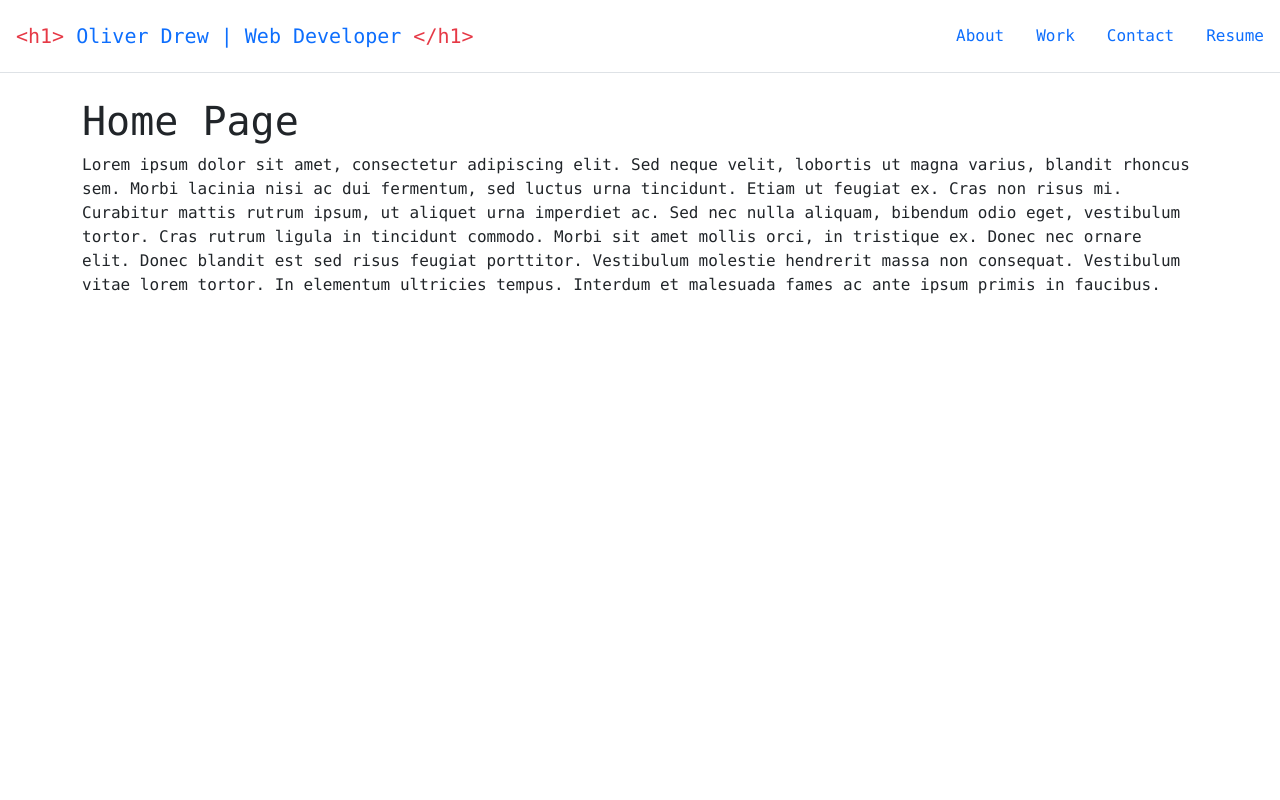
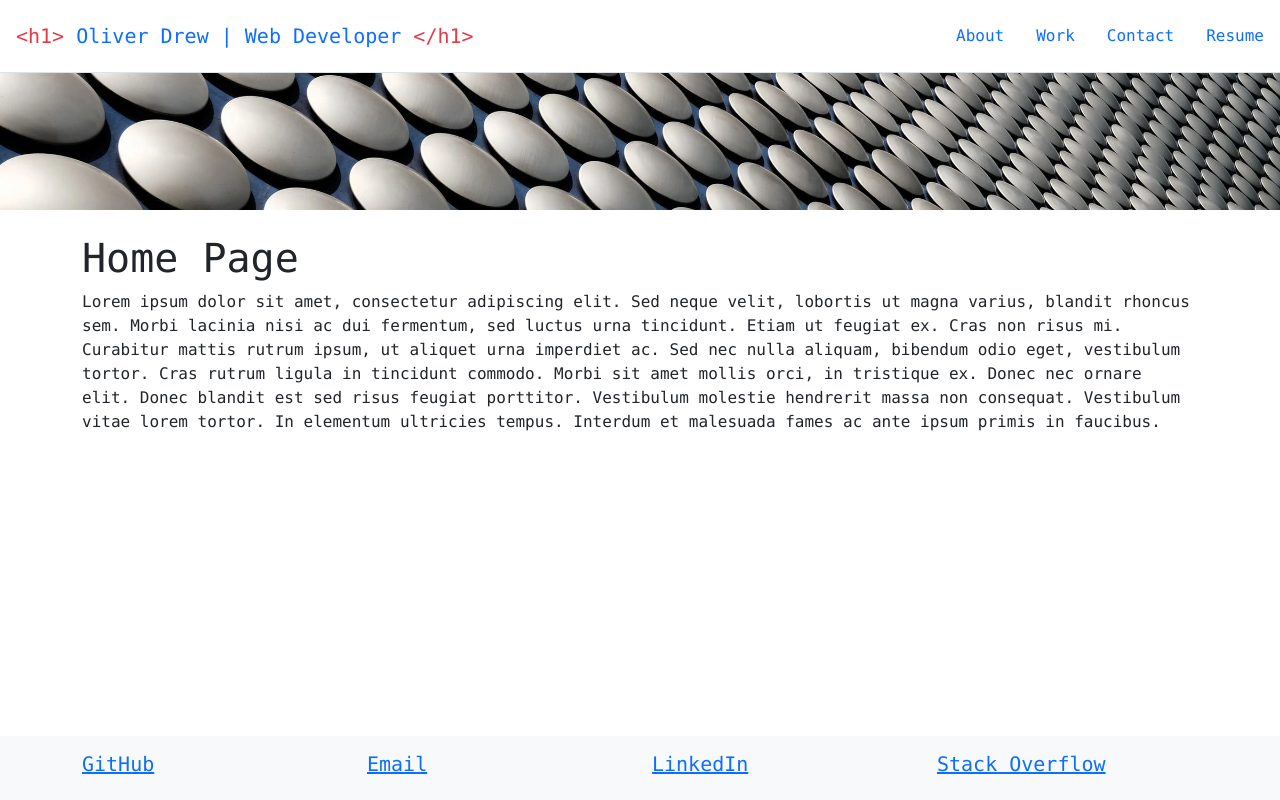
Before and after one commit to oli-drew/oliver-drew-react-portfolio, a React (Create React App) app: page / in a window 1280 px wide. Built offline with nearby package versions, Linux system fonts and the light colour scheme.

Commit message:
Added footer and aboutme components

```diff
--- /dev/null
+++ b/src/components/Footer.js
@@ -0,0 +1,42 @@
+import React from "react";
+import "../styles/Footer.css";
+
+function Footer() {
+  return (
+    <footer className="footer mt-auto py-3 bg-light">
+      <div className="container">
+        <div className="row">
+          <div className="col-6 col-lg">
+            <h5>
+              <a href="https://github.com/oli-drew">GitHub</a>
+            </h5>
+          </div>
+          <div className="col-6 col-lg">
+            <h5>
+              <a href="mailto:oli_webdev@protonmail.com">Email</a>
+            </h5>
+          </div>
+          <div className="col-6 col-lg">
+            <h5>
+              <a rel="nofollow" href="https://uk.linkedin.com/in/oliver-drew">
+                LinkedIn
+              </a>
+            </h5>
+          </div>
+          <div className="col-6 col-lg">
+            <h5>
+              <a
+                rel="nofollow"
+                href="https://stackoverflow.com/users/16805384/oli-drew"
+              >
+                Stack Overflow
+              </a>
+            </h5>
+          </div>
+        </div>
+      </div>
+    </footer>
+  );
+}
+
+export default Footer;
--- a/src/components/HeroImage.js
+++ b/src/components/HeroImage.js
@@ -1,10 +1,11 @@
 import React from "react";
 import "../styles/HeroImage.css";
+import image from "../img/bullring.webp";
 
 function HeroImage() {
   return (
-    <div>
-      <p>Hero Image goes here</p>
+    <div className="mb-4">
+      <img src={image} style={{ maxWidth: "100%" }} />
     </div>
   );
 }
--- a/src/components/Nav.js
+++ b/src/components/Nav.js
@@ -5,7 +5,7 @@ import "../styles/Nav.css";
 // We assign them to their own variable names
 function Nav({ currentPage, handlePageChange }) {
   return (
-    <header className="d-flex flex-wrap align-items-center justify-content-center justify-content-md-between py-3 mb-4 border-bottom">
+    <header className="d-flex flex-wrap align-items-center justify-content-center justify-content-md-between py-3 border-bottom">
       <a
         className="navbar-brand logo mx-3"
         href="/"
--- a/src/components/PortfolioContainer.js
+++ b/src/components/PortfolioContainer.js
@@ -1,5 +1,6 @@
 import React, { useState } from "react";
 import Nav from "./Nav";
+import Footer from "./Footer";
 import HeroImage from "./HeroImage";
 import AboutMe from "./AboutMe";
 import WorkShowcase from "./WorkShowcase";
@@ -13,7 +14,7 @@ import Contact from "./pages/Contact";
 export default function PortfolioContainer() {
   const [currentPage, setCurrentPage] = useState("Home");
 
-  // Check value of `currentPage`. Depending on the value of currentPage, we return the corresponding component to render.
+  // Check value of `currentPage`. Then return component to render.
   const renderPage = () => {
     if (currentPage === "Home") {
       console.log("home");
@@ -36,10 +37,12 @@ export default function PortfolioContainer() {
   const handlePageChange = (page) => setCurrentPage(page);
 
   return (
-    <div>
+    <div className="d-flex flex-column min-vh-100">
       {/* We are passing the currentPage from state and the function to update it */}
       <Nav currentPage={currentPage} handlePageChange={handlePageChange} />
+      <HeroImage />
       <main className="container">{renderPage()}</main>
+      <Footer />
     </div>
   );
 }
--- a/src/components/pages/About.js
+++ b/src/components/pages/About.js
@@ -1,17 +1,49 @@
-import React from 'react';
+import React from "react";
+import image from "../../img/default.jpg";
 
-export default function About() {
+export default function About(handlePageChange) {
   return (
-    <div>
-      <h1>About Page</h1>
-      <p>
-        Nunc pharetra finibus est at efficitur. Praesent sed congue diam.
-        Integer gravida dui mauris, ut interdum nunc egestas sed. Aenean sed
-        mollis diam. Nunc aliquet risus ac finibus porta. Nam quis arcu non
-        lectus tincidunt fermentum. Suspendisse aliquet orci porta quam semper
-        imperdiet. Praesent euismod mi justo, faucibus scelerisque risus cursus
-        in. Sed rhoncus mollis diam, sit amet facilisis lectus blandit at.
-      </p>
+    <div className="container">
+      <div className="row text-center pb-4">
+        <h1>About Me</h1>
+      </div>
+      <div className="row">
+        <div className="col-xl-4 text-center pb-4">
+          <img
+            className="rounded-circle"
+            width="300"
+            height="300"
+            src={image}
+          />
+        </div>
+        <div className="col-xl-8">
+          <p>
+            Hi, my name’s Oliver Drew, and I’m a Web Developer based in
+            Birmingham, UK. I am currently learning to code with the University
+            of Birmingham’s Web Development Bootcamp.
+          </p>
+          <p>
+            I have an interest in web applications that use mapping and spatial
+            data. This is due to my background in Geographic Information Systems
+            which I studied at the University of Southampton during my Master's
+            degree.
+          </p>
+          <p>
+            I recently worked as part of a team to develop a restaurant locating
+            application, called Birmingham Association Banquets. As part of this
+            project it was my role to implement the map using the OpenLayers 6
+            mapping library. You can see a live demo of the project below.
+          </p>
+          <p></p>
+          <p>
+            Please get in{" "}
+            <a href="#contact" onClick={() => handlePageChange("Contact")}>
+              contact
+            </a>{" "}
+            if you would like to learn more about me and my work.
+          </p>
+        </div>
+      </div>
     </div>
   );
 }
--- a/src/styles/HeroImage.css
+++ b/src/styles/HeroImage.css
@@ -0,0 +1,3 @@
+.hero-img {
+    max-width: 100%;
+}
```
Also changed, not shown: src/img/bullring.webp (added), src/styles/Footer.css (added).
